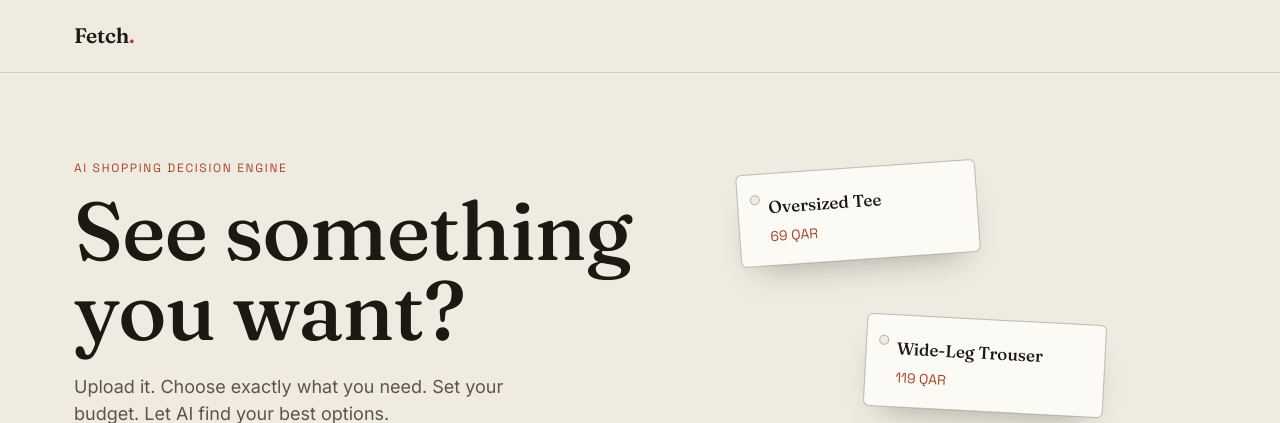
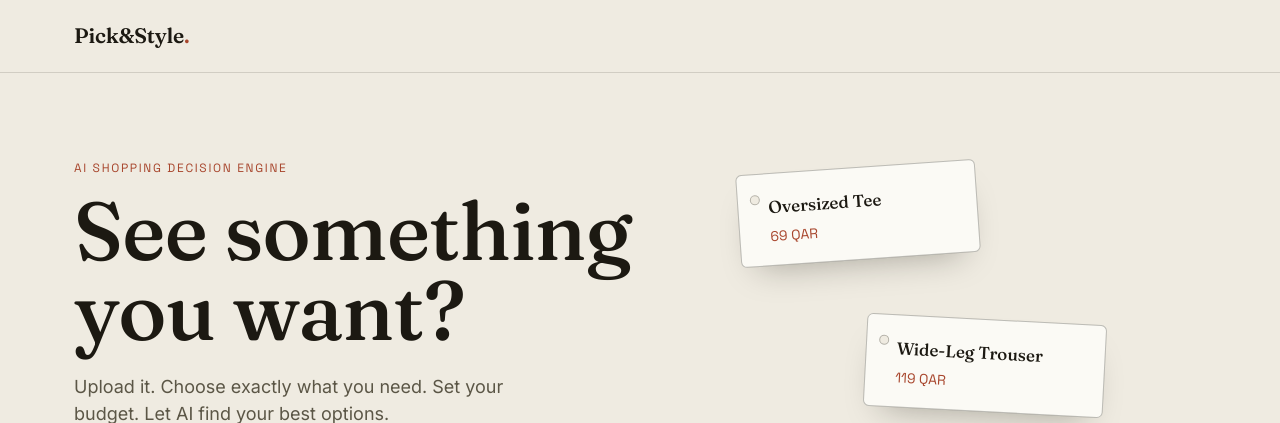
Before and after one commit to MohamadZain/Zaka_hacakathon_Pick-Style, a Flask app: page / in a window 1280 px wide. Shown: the top 423 px of the page. Run offline with Flask 3, Linux system fonts and the light colour scheme.

Commit message:
updating app name

```diff
--- a/templates/index.html
+++ b/templates/index.html
@@ -3,7 +3,7 @@
 <head>
 <meta charset="UTF-8">
 <meta name="viewport" content="width=device-width, initial-scale=1.0">
-<title>Fetch — You see it. You choose it. AI finds the way.</title>
+<title>Pick&Style — You see it. You choose it. AI finds the way.</title>
 <link rel="preconnect" href="https://fonts.googleapis.com">
 <link rel="preconnect" href="https://fonts.gstatic.com" crossorigin>
 <link href="https://fonts.googleapis.com/css2?family=Fraunces:ital,opsz,wght@0,9..144,300;0,9..144,500;0,9..144,600;1,9..144,400&family=Inter:wght@400;500;600&family=Space+Grotesk:wght@400;500&display=swap" rel="stylesheet">
@@ -19,7 +19,7 @@
           <path d="M19 12H5M12 19l-7-7 7-7"/>
         </svg>
       </button>
-      <div class="logo" data-nav="landing">Fetch<span class="logo__dot">.</span></div>
+      <div class="logo" data-nav="landing">Pick&Style<span class="logo__dot">.</span></div>
     </div>
     <img class="topbar__ref hidden" id="topbar-ref-thumb" src="" alt="Your reference look">
     <div class="topbar__step" id="step-indicator" aria-hidden="true"></div>
```
